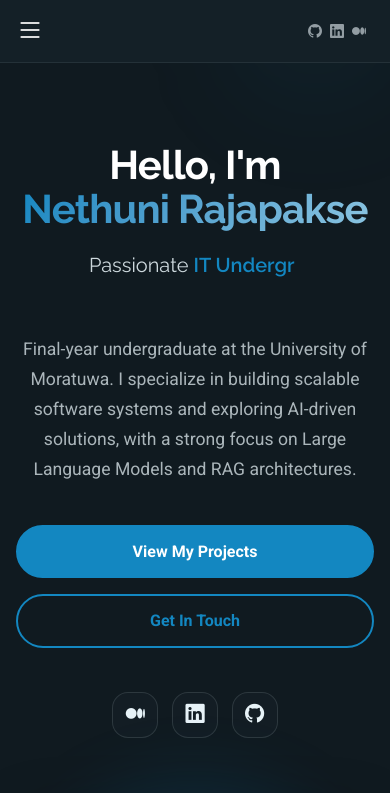
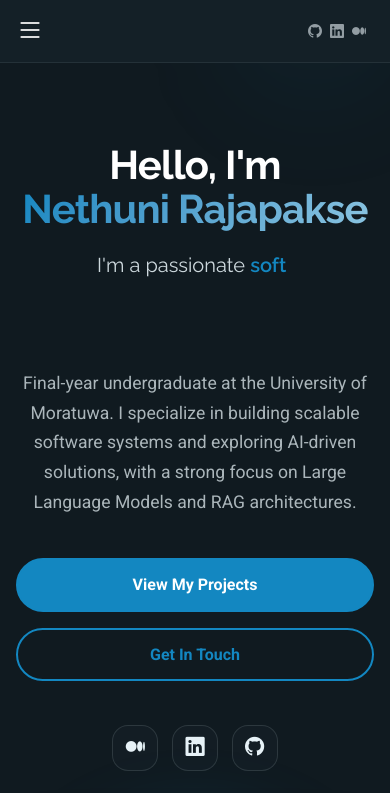
Before and after one commit to nethunirajapakse/nethuni-rajapakse-portfolio, a Next.js app: page / in a window 390 px wide. Shown: the top 793 px of the page. Built offline with nearby package versions, Linux system fonts and the light colour scheme.

Commit message:
change typed subtitles

```diff
--- a/app/components/Hero.module.css
+++ b/app/components/Hero.module.css
@@ -414,3 +414,12 @@
     animation: none;
   }
 }
+
+.subtitle {
+  font-size: clamp(1.25rem, 2.4vw, 1.6rem);
+  font-weight: 400;
+  line-height: 1.4;
+  min-height: 4.5rem; /* Slightly increased to safely catch mobile two-line wraps seamlessly */
+  margin-bottom: 1.75rem;
+  color: color-mix(in srgb, var(--default-color), transparent 12%);
+}
--- a/app/components/Hero.tsx
+++ b/app/components/Hero.tsx
@@ -4,10 +4,10 @@ import { useEffect, useState } from "react";
 import styles from "./Hero.module.css";
 
 const typedItems = [
-  "Software Developer",
-  "IT Undergraduate",
-  "AI Enthusiast",
-  "Full-stack Engineer",
+  { prefix: "a passionate ", role: "software developer" },
+  { prefix: "an ambitious ", role: "IT undergraduate" },
+  { prefix: "a driven ", role: "AI enthusiast" },
+  { prefix: "a versatile ", role: "full-stack engineer" },
 ];
 
 export default function Hero() {
@@ -15,15 +15,17 @@ export default function Hero() {
   const [itemIndex, setItemIndex] = useState(0);
   const [isDeleting, setIsDeleting] = useState(false);
 
-  // Typewriter effect
   useEffect(() => {
-    const currentWord = typedItems[itemIndex];
+    // Combine prefix and role to compute the full string to type out
+    const currentItem = typedItems[itemIndex];
+    const fullWord = `${currentItem.prefix}${currentItem.role}`;
+
     const typingSpeed = isDeleting ? 50 : 100;
     const pauseAtEnd = 1500;
 
     const timeout = setTimeout(
       () => {
-        if (!isDeleting && typedText === currentWord) {
+        if (!isDeleting && typedText === fullWord) {
           setTimeout(() => setIsDeleting(true), pauseAtEnd);
           return;
         }
@@ -34,15 +36,29 @@ export default function Hero() {
         }
         setTypedText((prev) =>
           isDeleting
-            ? currentWord.substring(0, prev.length - 1)
-            : currentWord.substring(0, prev.length + 1),
+            ? fullWord.substring(0, prev.length - 1)
+            : fullWord.substring(0, prev.length + 1),
         );
       },
-      typedText === currentWord && !isDeleting ? pauseAtEnd : typingSpeed,
+      typedText === fullWord && !isDeleting ? pauseAtEnd : typingSpeed,
     );
 
     return () => clearTimeout(timeout);
   }, [typedText, isDeleting, itemIndex]);
+
+  // Helper logic to split the currently typed text between the normal prefix and the colored role
+  const currentItem = typedItems[itemIndex];
+  const prefixLength = currentItem.prefix.length;
+
+  let renderPrefix = "";
+  let renderRole = "";
+
+  if (typedText.length <= prefixLength) {
+    renderPrefix = typedText;
+  } else {
+    renderPrefix = currentItem.prefix;
+    renderRole = typedText.substring(prefixLength);
+  }
 
   return (
     <section id="hero" className={`section ${styles.hero}`}>
@@ -62,7 +78,9 @@ export default function Hero() {
               className={`${styles.reveal} ${styles.subtitle}`}
               style={{ "--delay": "0.25s" } as any}
             >
-              Passionate <span className={styles.typed}>{typedText}</span>
+              {/* The prefix stays normal color, the role gets the custom colored style */}
+              <span>I&apos;m {renderPrefix}</span>
+              <span className={styles.typed}>{renderRole}</span>
               <span className={styles.cursor} aria-hidden="true">
                 |
               </span>
```
